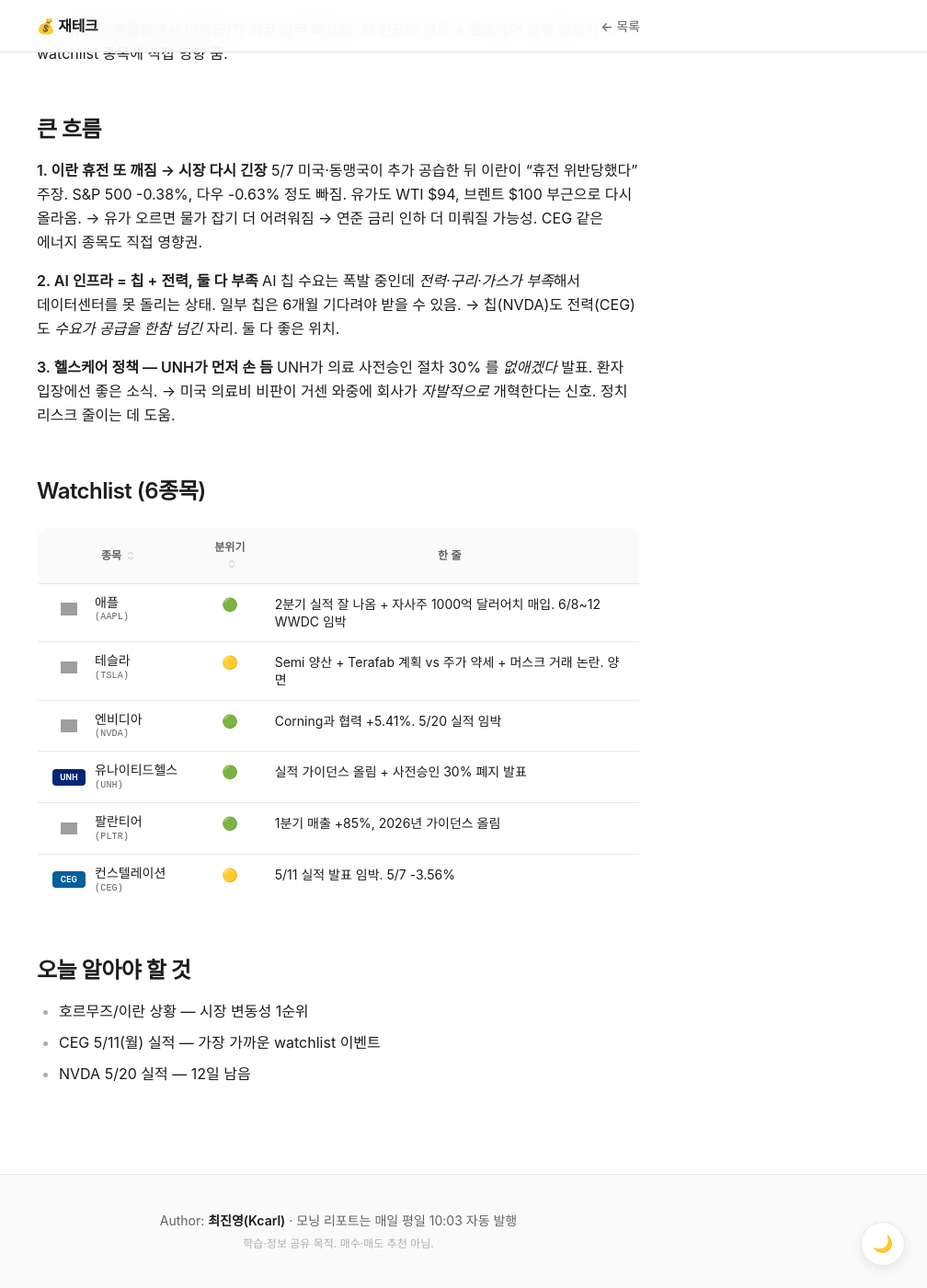
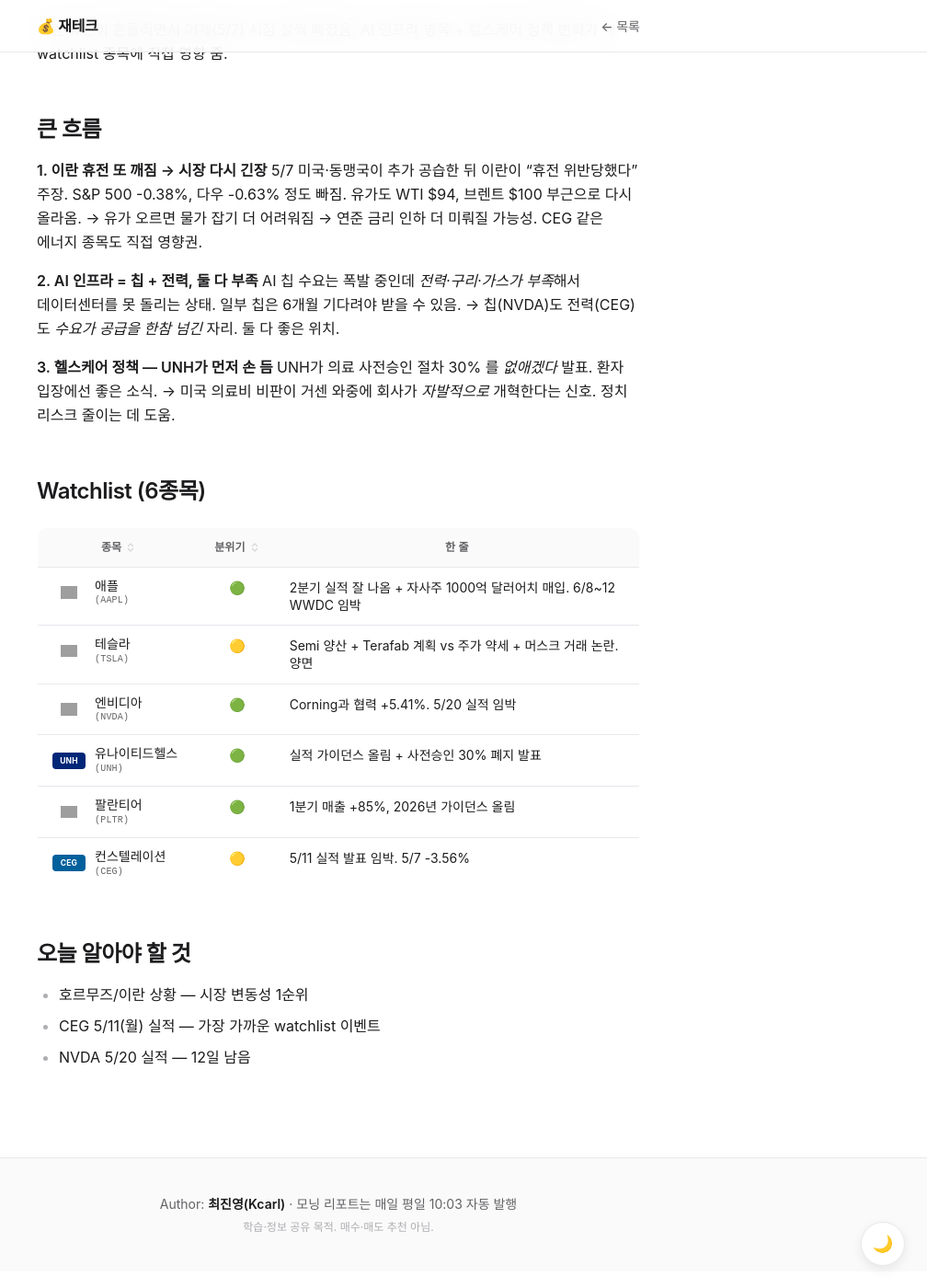
Before and after one commit to jinyeung0618/morning-report, a Jekyll site: the page built from _posts/2026-05-08-morning-report.md, in a window 1280 px wide and 1400 px high, scrolled down 300 px. Shown: the whole window at 92% size, without its empty margins (272-1280 px from the left). Built offline with Jekyll 4.4.1, drawn with Linux system fonts in a browser that asks for light colours; grey boxes are pictures that could not be loaded.

Commit message:
분위기 th: nowrap + width bump (6→8ch desktop, 4→7ch mobile)

```diff
--- a/assets/css/style.css
+++ b/assets/css/style.css
@@ -513,8 +513,9 @@ table th:first-child {
 
 table td:nth-child(2),
 table th:nth-child(2) {
-  width: 6ch;
+  width: 8ch;
   text-align: center;
+  white-space: nowrap;
 }
 
 /* 모바일: 종목 셀 축소 + 로고·텍스트 콤팩트 → 셋째 열 (한 줄) 여유 */
@@ -526,8 +527,9 @@ table th:nth-child(2) {
   }
   table td:nth-child(2),
   table th:nth-child(2) {
-    width: 4ch;
-    min-width: 3ch;
+    width: 7ch;
+    min-width: 6ch;
+    white-space: nowrap;
   }
   .ticker-cell {
     gap: 6px;
```
